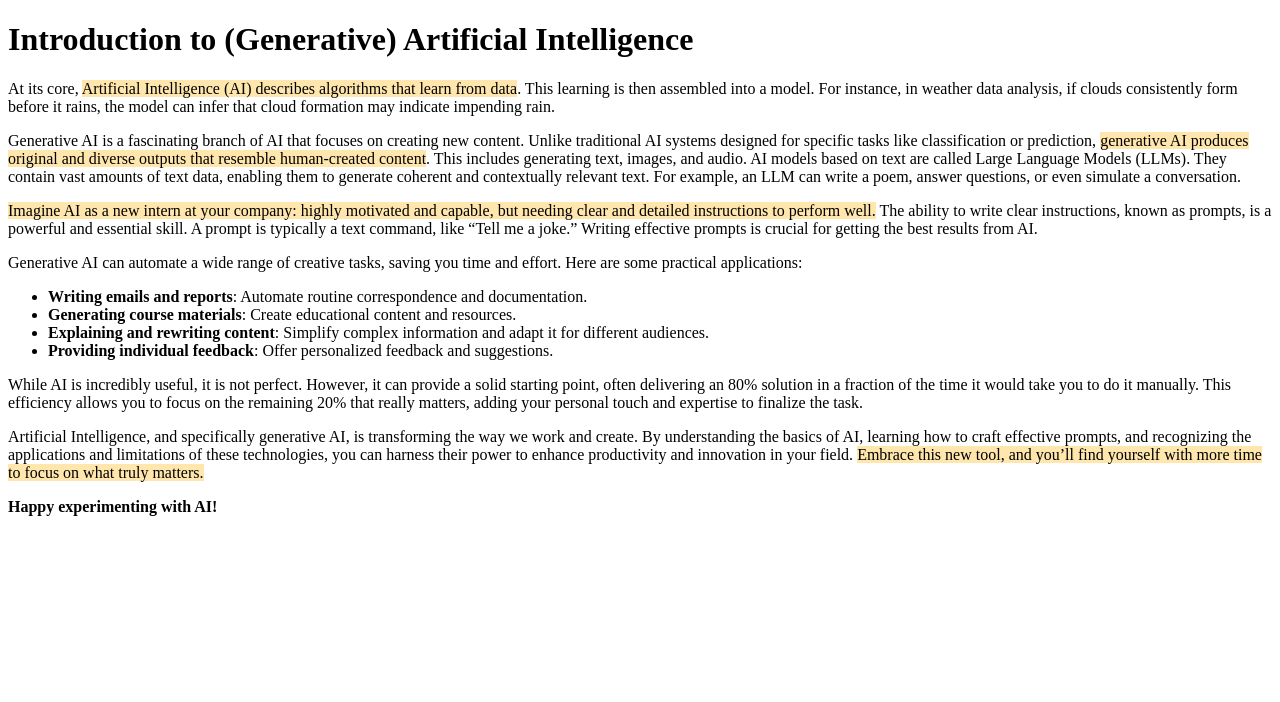
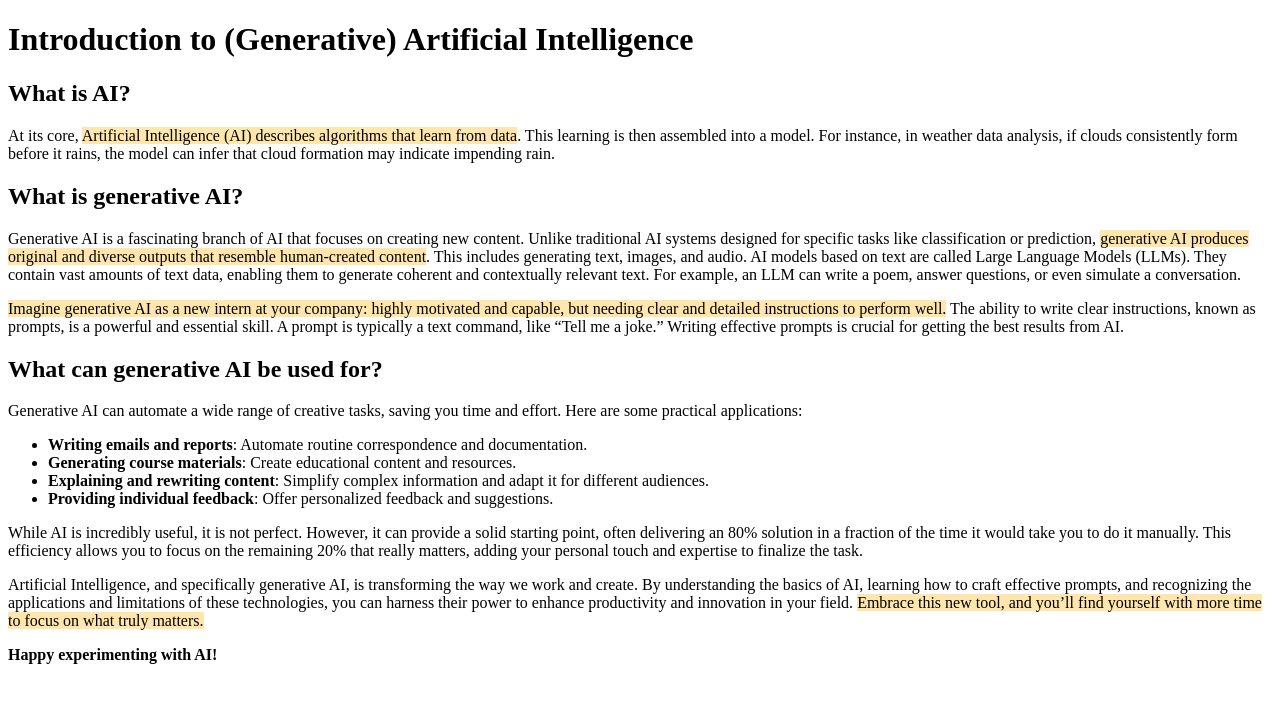
Before and after one commit to Sebstep/pathfinder-sage, a Next.js app: page /genai/what_is_genai in a window 1280 px wide. Shown: the top 702 px of the page. Built offline with nearby package versions, Linux system fonts and the light colour scheme.

Commit message:
added headings

```diff
--- a/pages/genai/what_is_genai.mdx
+++ b/pages/genai/what_is_genai.mdx
@@ -1,10 +1,16 @@
 # Introduction to (Generative) Artificial Intelligence
+
+## What is AI?
 
 At its core, <mark>Artificial Intelligence (AI) describes algorithms that learn from data</mark>. This learning is then assembled into a model. For instance, in weather data analysis, if clouds consistently form before it rains, the model can infer that cloud formation may indicate impending rain.
 
+## What is generative AI?
+
 Generative AI is a fascinating branch of AI that focuses on creating new content. Unlike traditional AI systems designed for specific tasks like classification or prediction, <mark>generative AI produces original and diverse outputs that resemble human-created content</mark>. This includes generating text, images, and audio. AI models based on text are called Large Language Models (LLMs). They contain vast amounts of text data, enabling them to generate coherent and contextually relevant text. For example, an LLM can write a poem, answer questions, or even simulate a conversation.
 
-<mark>Imagine AI as a new intern at your company: highly motivated and capable, but needing clear and detailed instructions to perform well.</mark> The ability to write clear instructions, known as prompts, is a powerful and essential skill. A prompt is typically a text command, like “Tell me a joke.” Writing effective prompts is crucial for getting the best results from AI.{" "}
+<mark>Imagine generative AI as a new intern at your company: highly motivated and capable, but needing clear and detailed instructions to perform well.</mark> The ability to write clear instructions, known as prompts, is a powerful and essential skill. A prompt is typically a text command, like “Tell me a joke.” Writing effective prompts is crucial for getting the best results from AI.
+
+## What can generative AI be used for?
 
 Generative AI can automate a wide range of creative tasks, saving you time and effort. Here are some practical applications:
 
```
